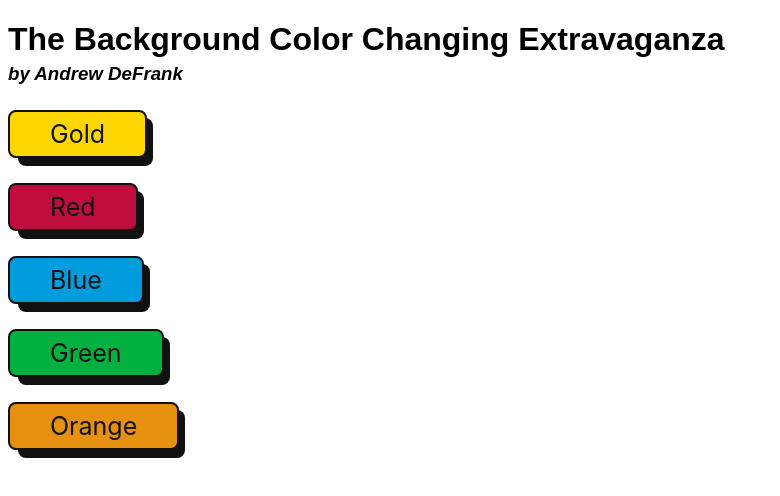
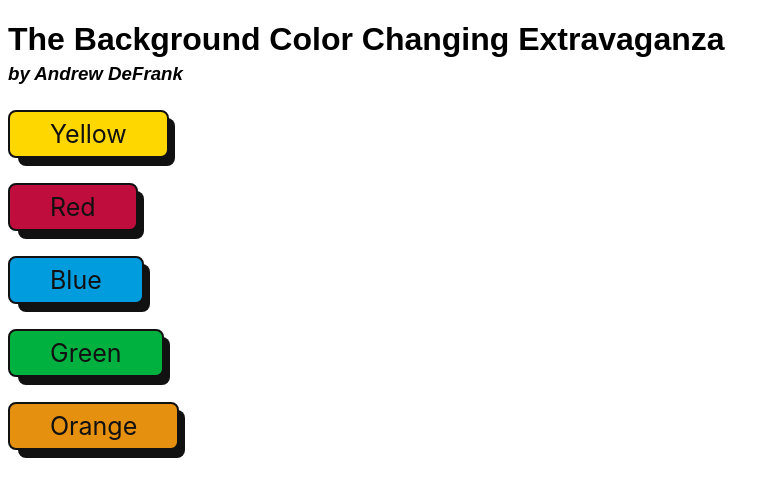
Before and after one commit to defrank1/class-2-project, a plain HTML site: page index.html in a window 1280 px wide. Shown: the whole page, without its empty margins (0-780 px from the left). Drawn offline with nearby package versions, Linux system fonts and the light colour scheme.

Commit message:
Update index.html

```diff
--- a/index.html
+++ b/index.html
@@ -18,7 +18,7 @@
     </h3>
 
     <!-- HTML !-->
-    <button class="button-56" role="button">Gold</button>
+    <button class="button-56" role="button">Yellow</button>
     <button class="button-59" role="button">Red</button>
     <button class="button-57" role="button1">Blue</button>
     <button class="button-58" role="button1">Green</button>
```
